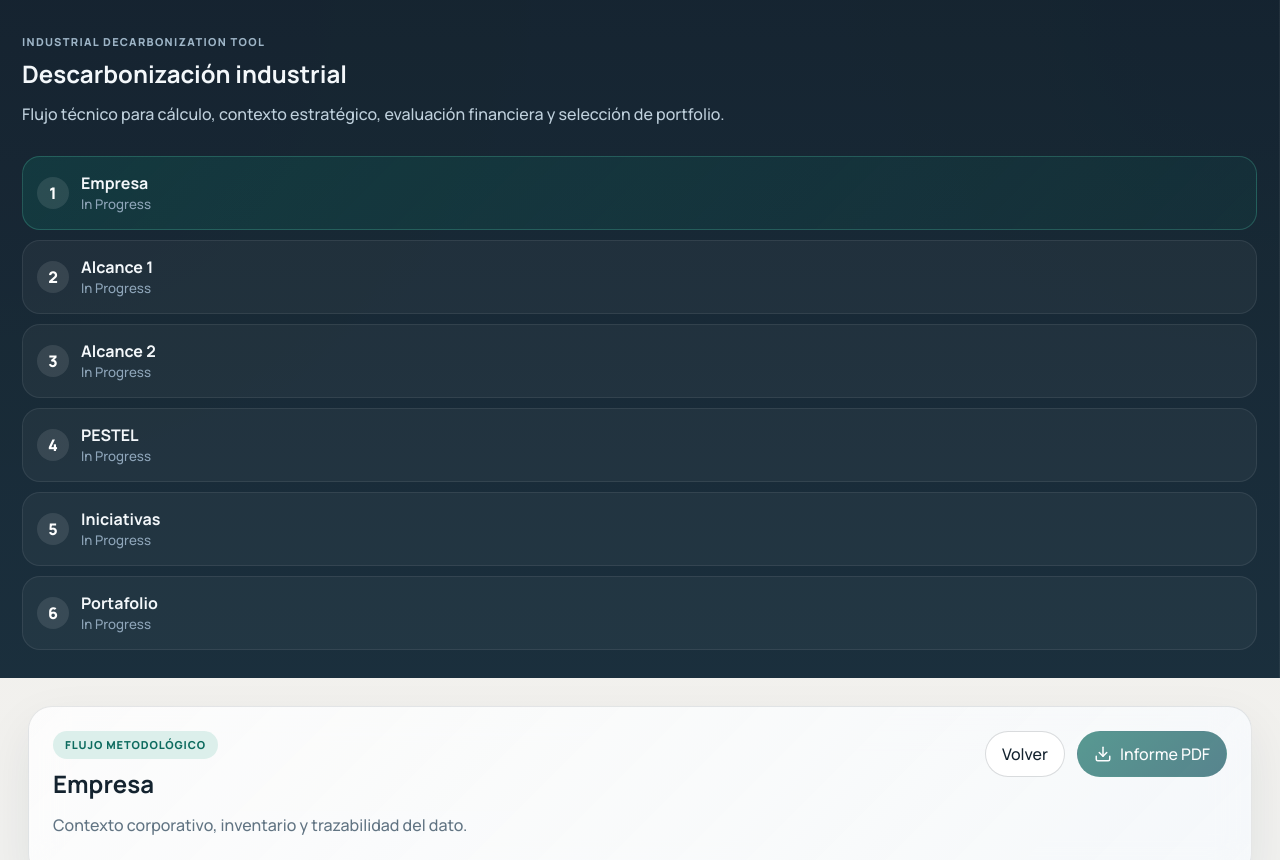
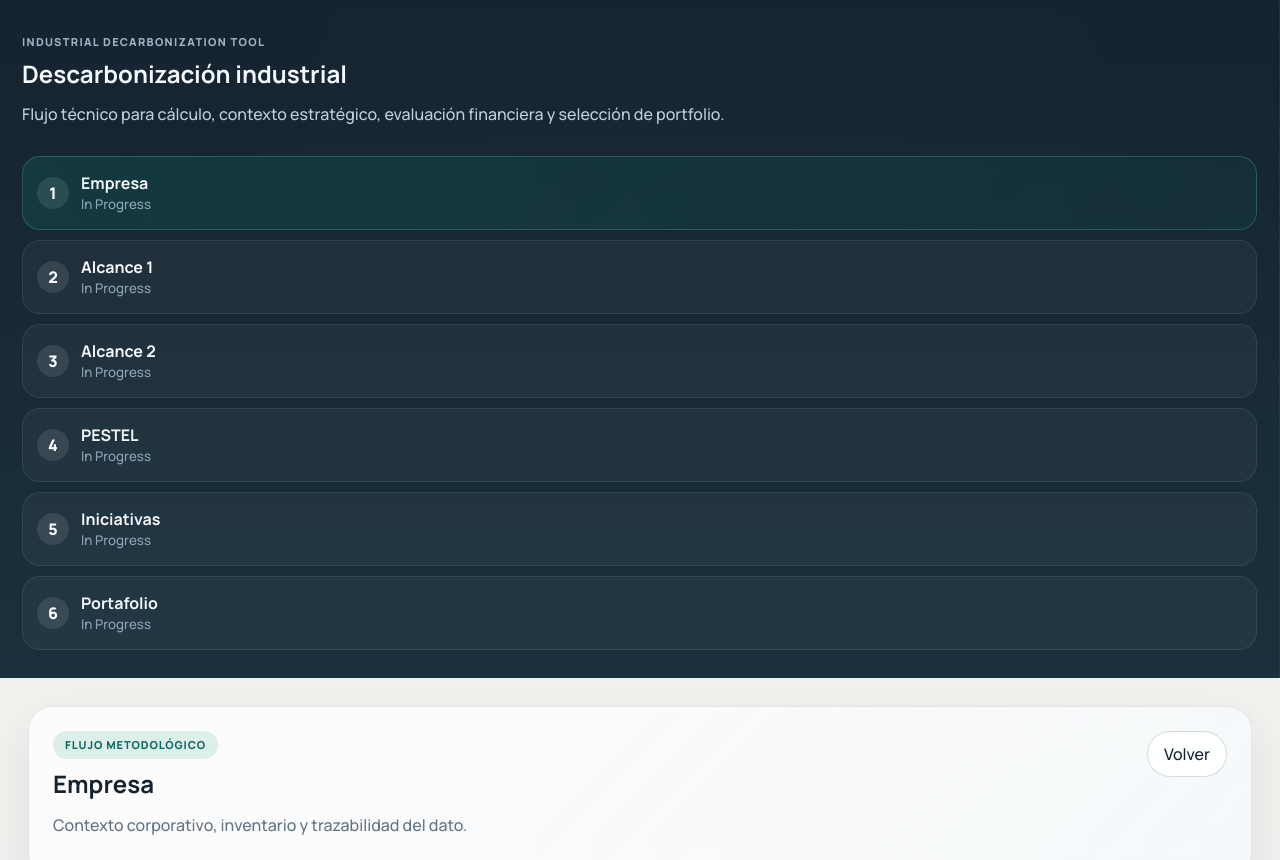
Before and after one commit to carloosfalco/tfg_v2_deploy, a React (Vite) app in the folder frontend/: page /tool in a window 1280 px wide. Shown: the top 860 px of the page. Built offline with nearby package versions, Linux system fonts and the light colour scheme; no server answers.

Commit message:
Move PDF export to final module

```diff
--- a/frontend/src/components/inputs/CompanyForm.tsx
+++ b/frontend/src/components/inputs/CompanyForm.tsx
@@ -127,7 +127,7 @@ export function CompanyForm({
 
       <div className="form-grid__two">
         <label>
-          <span>Precio electricidad opcional</span>
+          <span>Precio electricidad (opcional)</span>
           <div className="input-with-unit">
             <input
               type="number"
--- a/frontend/src/pages/Tool.tsx
+++ b/frontend/src/pages/Tool.tsx
@@ -1,5 +1,4 @@
 import { useEffect, useMemo, useState } from "react";
-import { Download } from "lucide-react";
 import { Link } from "react-router-dom";
 import {
   calculateFootprint,
@@ -19,7 +18,6 @@ import { InitiativesTable } from "../components/portfolio/InitiativesTable";
 import { ReportExportPanel } from "../components/reports/ReportExportPanel";
 import { FootprintOverview } from "../components/results/FootprintOverview";
 import { PestelGrid } from "../components/results/PestelGrid";
-import { downloadCarbonReportPdf } from "../reports/carbonReportPdf";
 import { useAppDispatch, useAppState } from "../store/AppState";
 import type { CatalogItem, StepId, StepStatus } from "../types";
 
@@ -36,7 +34,6 @@ export default function Tool() {
   const [appError, setAppError] = useState<string | null>(null);
   const [aiLoading, setAiLoading] = useState<"pestel" | "initiatives" | null>(null);
   const [portfolioLoading, setPortfolioLoading] = useState(false);
-  const hasAnyReportData = Boolean(state.footprint || state.pestel || state.initiatives.length || state.portfolioResult);
 
   useEffect(() => {
     let cancelled = false;
@@ -210,16 +207,6 @@ export default function Tool() {
                 Supuestos financieros
               </button>
             ) : null}
-            <button
-              className="button button--primary"
-              type="button"
-              disabled={!hasAnyReportData}
-              onClick={() => downloadCarbonReportPdf(state)}
-              title={hasAnyReportData ? "Exportar informe PDF" : "Genera datos antes de exportar el informe"}
-            >
-              <Download size={18} />
-              Informe PDF
-            </button>
           </div>
         </header>
 
```
